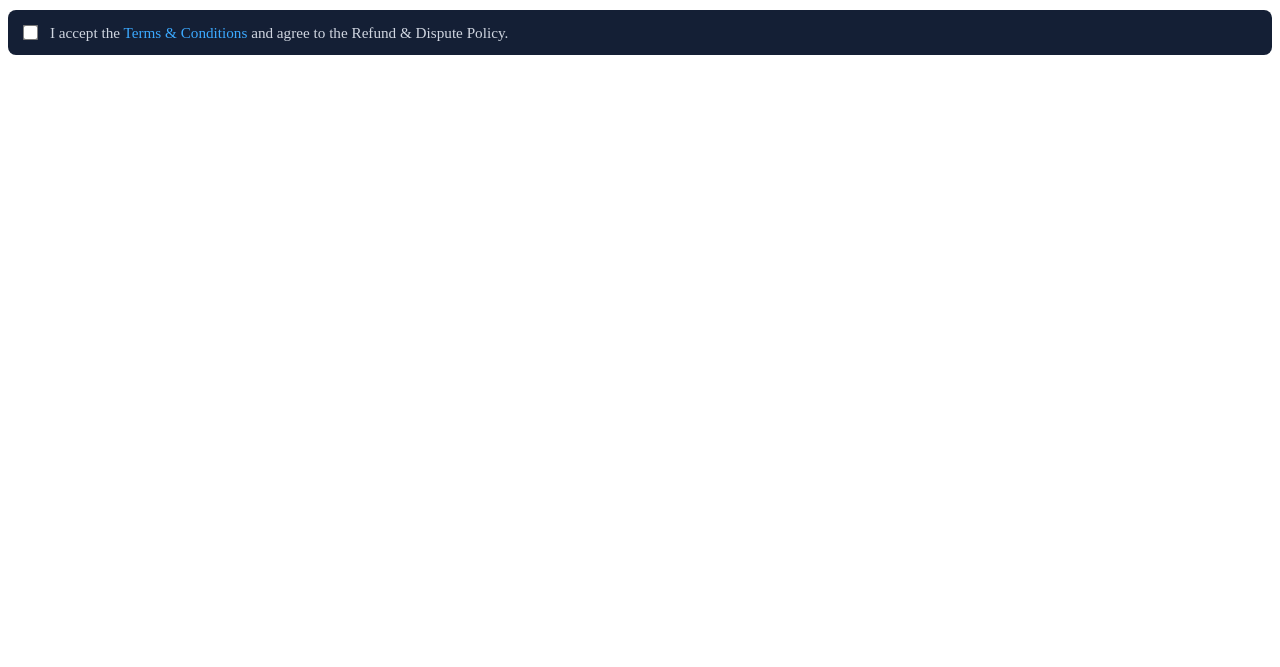
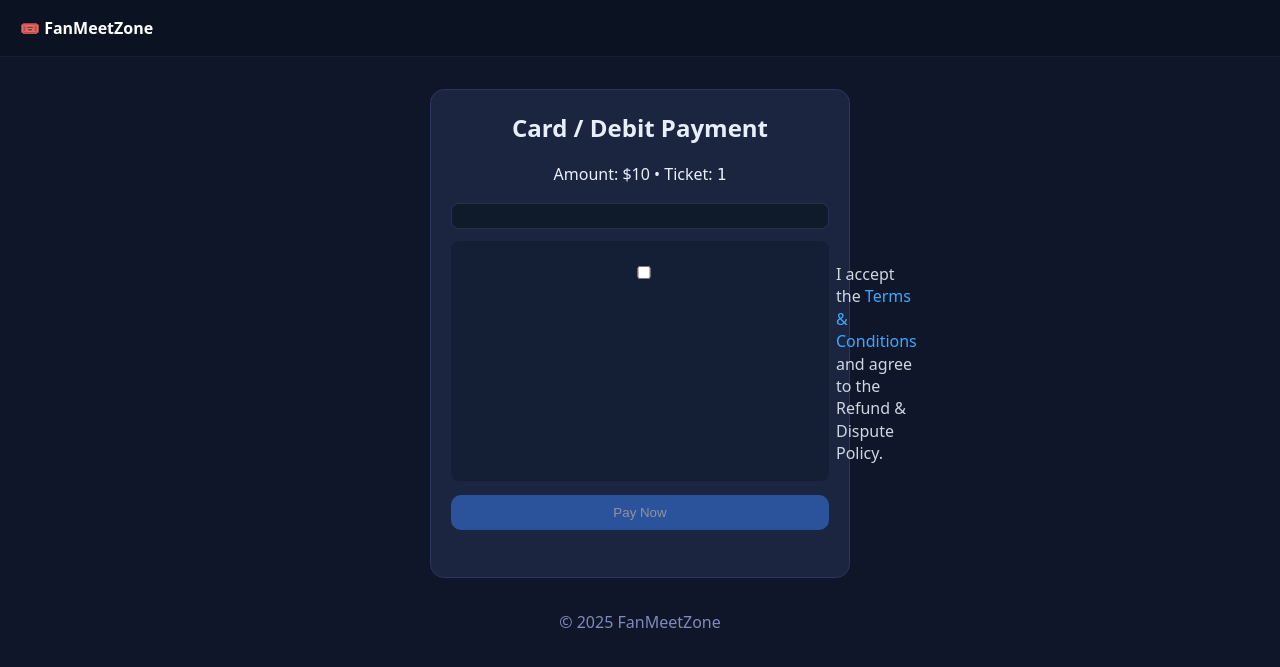
Before and after one commit to verifiedboiy/fanmeetzone, a Flask app: template templates/payment_card.html in a window 1280 px wide. Shown: the top 667 px of the page. Run offline with Flask 3, Linux system fonts and the light colour scheme; the template is opened without the code that fills it: most values are stand-ins (such as "Sample title", 1, 10 or a date in 2020); some libraries are stand-ins or nearby versions.

Commit message:
Fix: reposition Terms & Conditions below card field on payment page

```diff
--- a/templates/payment_card.html
+++ b/templates/payment_card.html
@@ -1,23 +1,100 @@
-<!-- Terms & Conditions (mobile-friendly) -->
-<div style="
-  background:#141f35;
-  padding:12px;
-  border-radius:8px;
-  margin:10px 0;
-  display:flex;
-  align-items:flex-start;
-  gap:10px;
-  text-align:left;
-  flex-wrap:wrap;
-  max-width:100%;
-  box-sizing:border-box;">
-  <input id="agreeTerms" type="checkbox"
-         style="margin-top:4px;flex-shrink:0;transform:scale(1.2);" />
-  <span style="color:#d0d6e1;font-size:0.95rem;line-height:1.4;">
-    I accept the
-    <a href="{{ url_for('index') }}#terms"
-       target="_blank"
-       style="color:#3ba9ff;text-decoration:none;">Terms &amp; Conditions</a>
-    and agree to the Refund &amp; Dispute Policy.
-  </span>
-</div>
+{% extends "base.html" %}
+{% block content %}
+<section class="card"
+         style="max-width:420px;margin:auto;text-align:center;display:block !important;">
+  <h2>Card / Debit Payment</h2>
+  <p>Amount: ${{ amount_usd }} • Ticket: <code>{{ order.ticket_id }}</code></p>
+
+  <!-- Card field (Square mounts here) -->
+  <div id="card-container"
+       style="padding:12px;border:1px solid #22324d;border-radius:8px;background:#0f1a2b;margin-top:12px;width:100%;"></div>
+
+  <!-- Terms & Conditions (now UNDER card details and ABOVE Pay button) -->
+  <div style="background:#141f35;padding:10px;border-radius:8px;margin-top:12px;text-align:left;clear:both;">
+    <label for="agreeTerms"
+           style="display:flex;align-items:flex-start;gap:10px;line-height:1.4;width:100%;">
+      <input id="agreeTerms" type="checkbox" style="margin-top:3px;flex:0 0 auto;">
+      <span style="color:#d0d6e1;display:block;">
+        I accept the
+        <a href="{{ url_for('index') }}#terms" target="_blank"
+           style="color:#3ba9ff;text-decoration:none;">
+          Terms &amp; Conditions
+        </a>
+        and agree to the Refund &amp; Dispute Policy.
+      </span>
+    </label>
+  </div>
+
+  <!-- Pay button -->
+  <button id="payBtn" class="btn" type="button"
+          style="margin-top:14px;width:100%;" disabled>
+    Pay Now
+  </button>
+
+  <!-- Error display -->
+  <div id="err" style="color:#ff7b7b;margin-top:8px;min-height:1.2em;"></div>
+</section>
+
+<!-- Square Web Payments SDK -->
+<script src="https://web.squarecdn.com/v1/square.js"></script>
+<script>
+  document.addEventListener('DOMContentLoaded', async () => {
+    const errBox   = document.getElementById('err');
+    const agreeBox = document.getElementById('agreeTerms');
+    const payBtn   = document.getElementById('payBtn');
+
+    // Keep Pay button locked until Terms checked
+    const syncBtn = () => {
+      payBtn.disabled = !agreeBox.checked;
+      payBtn.style.opacity = agreeBox.checked ? "1" : "0.5";
+    };
+    agreeBox.addEventListener('change', syncBtn);
+    syncBtn();
+
+    try {
+      const appId = "{{ square_app_id }}";
+      const locationId = "{{ square_location_id }}";
+      if (!appId || !locationId) throw new Error("Missing Square credentials.");
+
+      const payments = window.Square.payments(appId, locationId);
+      const card = await payments.card();
+      await card.attach('#card-container');
+
+      payBtn.addEventListener('click', async () => {
+        if (payBtn.disabled) return;
+        errBox.textContent = '';
+        payBtn.disabled = true;
+
+        try {
+          const result = await card.tokenize();
+          if (result.status !== 'OK') {
+            throw new Error(result.errors && result.errors[0] && result.errors[0].message
+                            ? result.errors[0].message
+                            : 'Could not tokenize card.');
+          }
+
+          const res = await fetch("{{ url_for('square_pay_card') }}", {
+            method: "POST",
+            headers: { "Content-Type": "application/json" },
+            body: JSON.stringify({ token: result.token })
+          });
+
+          const j = await res.json();
+          if (res.ok && j.ok) {
+            window.location.href = j.view_url;
+          } else {
+            throw new Error(j.error || 'Payment failed.');
+          }
+        } catch (err) {
+          console.error(err);
+          errBox.textContent = err.message || 'Payment failed.';
+          syncBtn();
+        }
+      });
+    } catch (e) {
+      console.error(e);
+      errBox.textContent = 'Square initialization failed.';
+    }
+  });
+</script>
+{% endblock %}
```
